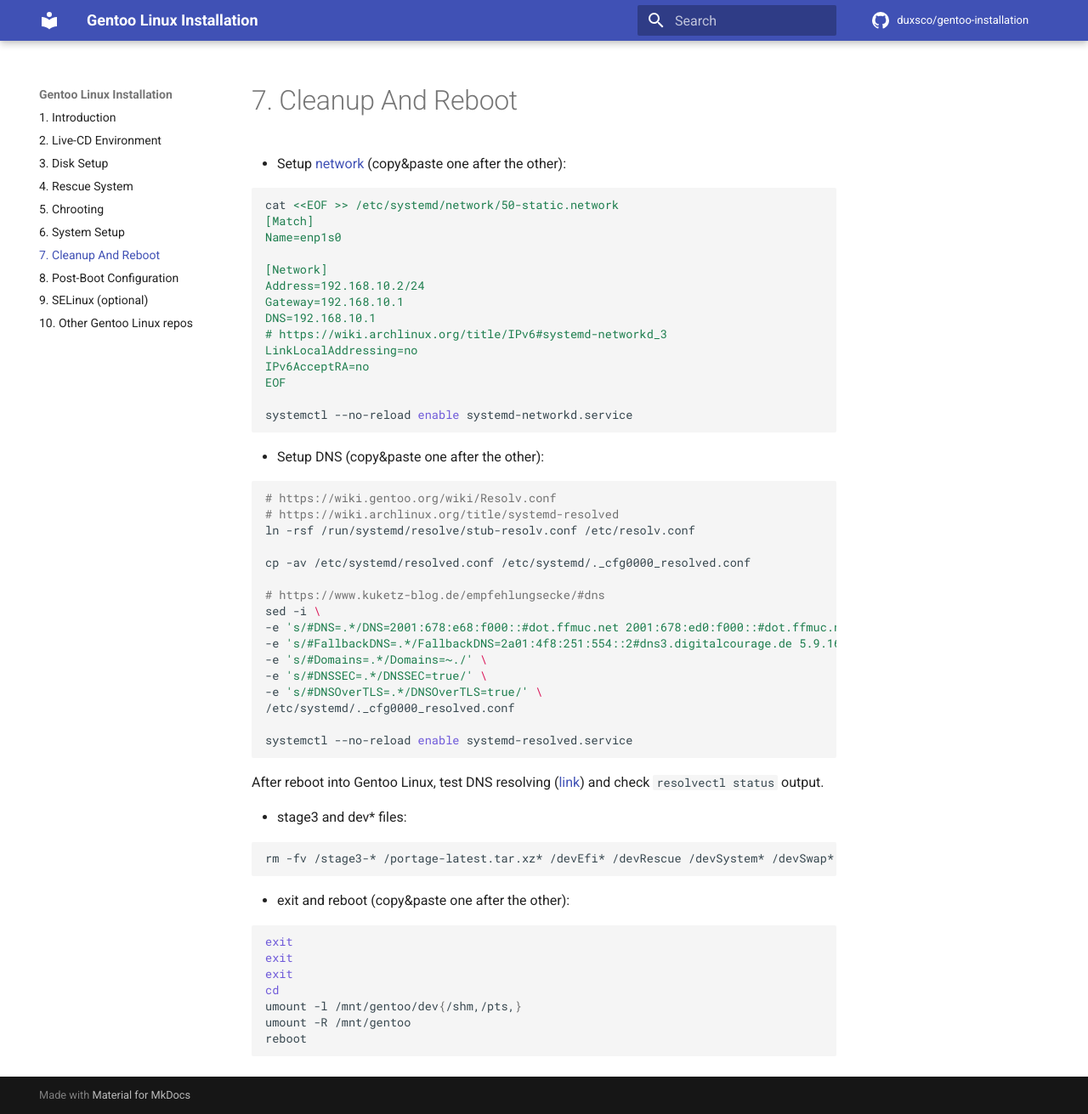
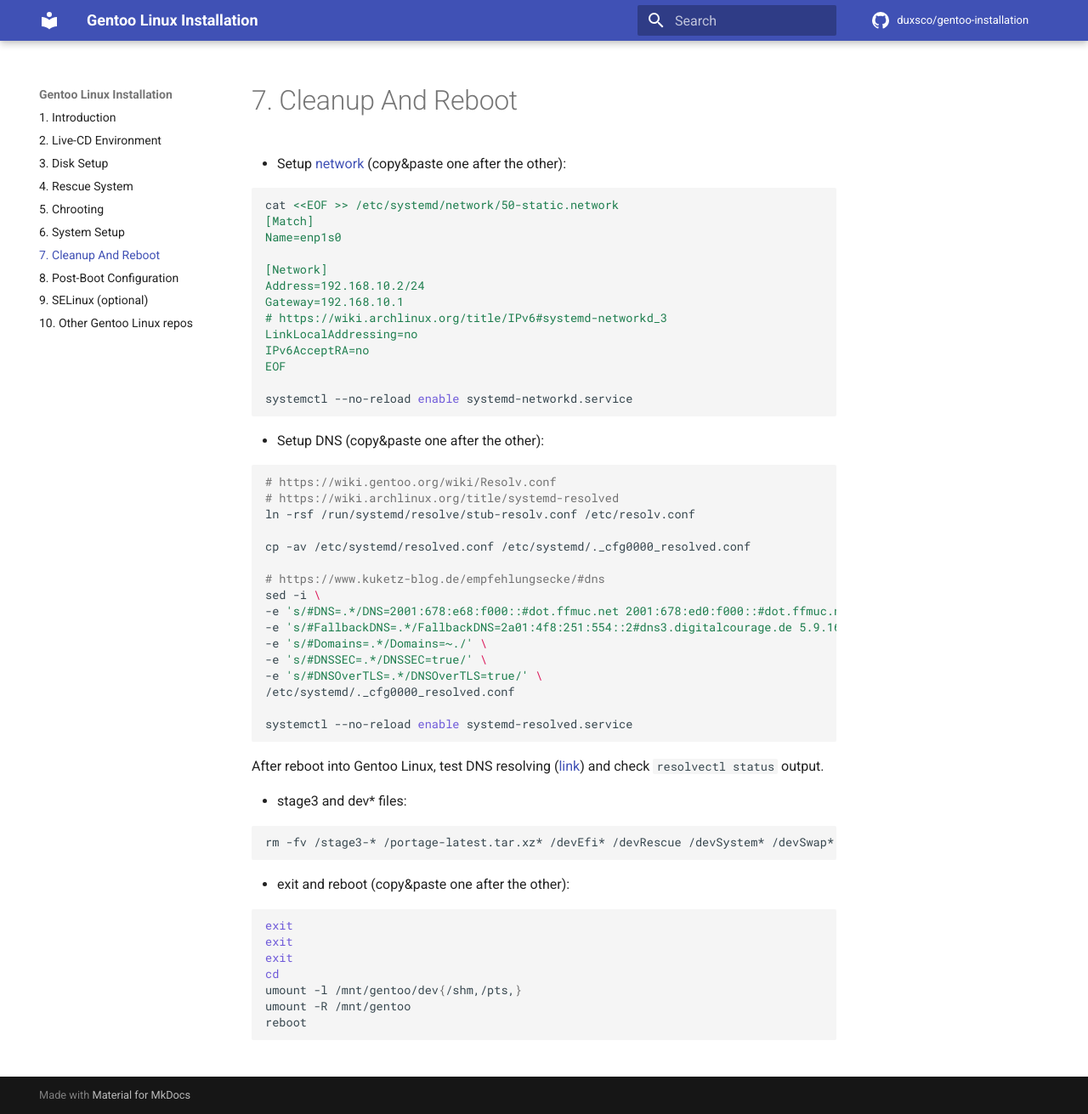
Before and after one commit to duxsco/gentoo-installation, an MkDocs documentation site: the page built from docs/cleanup_and_reboot.md, in a window 1280 px wide and 1311 px high. Shown: the whole window at 85% size. Built offline with MkDocs 1.6.1 and Material for MkDocs 9.7.7, drawn with Linux system fonts in a browser that asks for light colours; comment, search, counter and statistics services are not loaded.

Commit message:
Remove obsolete "DNS" entry

```diff
--- a/docs/cleanup_and_reboot.md
+++ b/docs/cleanup_and_reboot.md
@@ -8,7 +8,6 @@ Name=enp1s0
 [Network]
 Address=192.168.10.2/24
 Gateway=192.168.10.1
-DNS=192.168.10.1
 # https://wiki.archlinux.org/title/IPv6#systemd-networkd_3
 LinkLocalAddressing=no
 IPv6AcceptRA=no
```
